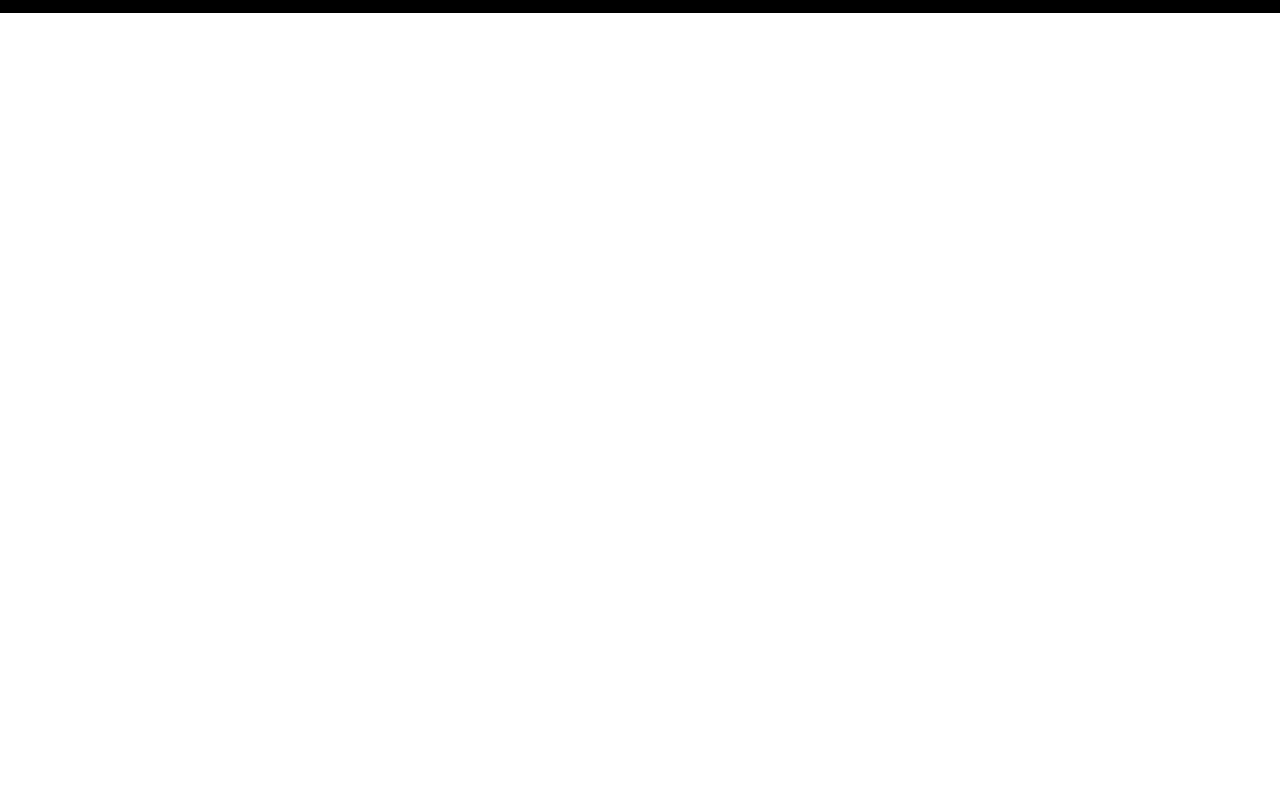
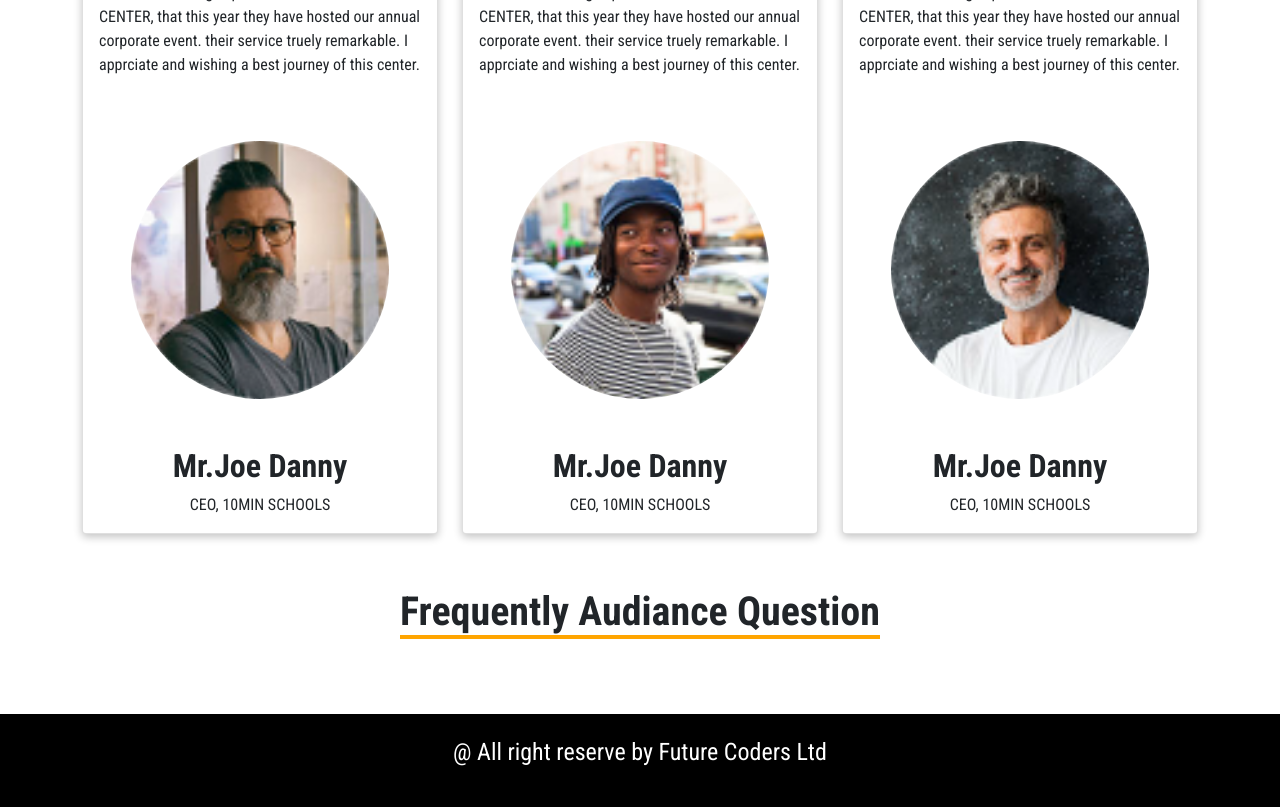
Before and after one commit to omarfarukesham/comventionCenter, a plain HTML site: page index.html in a window 1280 px wide. Shown: the part 1943-2750 px from the top of the page. Before the commit the page ends 1972 px from the top, so only its background shows below. Drawn offline with nearby package versions, Linux system fonts and the light colour scheme.

Commit message:
happy client section done

```diff
--- a/css/style.css
+++ b/css/style.css
@@ -30,3 +30,10 @@ body{
 .btnPakage{
     border-radius: 10%;
 }
+
+.feedBackCard{
+    box-shadow: rgba(0, 0, 0, 0.24) 0px 3px 8px;
+}
+.feedBackCard:hover{
+    box-shadow: rgba(0, 0, 0, 0.02) 0px 1px 3px 0px, rgba(27, 31, 35, 0.15) 0px 0px 0px 1px;
+}
--- a/index.html
+++ b/index.html
@@ -44,7 +44,7 @@
                     </ul>
                   </div>
                 </div>
-              </nav>
+            </nav>
         </div>
 
         <div class="container-fluid">
@@ -113,10 +113,10 @@
           <h class="fs-1 fw-bold text-center my-5 Headtext">Sweet Momory</h>
         </div>
           <div class="row">
-            <div class="col-lg-6">
+            <div class="col-lg-6 col-md-12">
               <img src="images/wedding.png" alt="">
             </div>
-            <div class="col-lg-6">
+            <div class="col-lg-6 col-md-12">
               <div class="memoryContent p-3 d-flex flex-column justify-content-center align-items-center h-100">
                 <h1 class="fs-1 fw-blod">We care, your event Memory</h1>
                 <p>Any event not only a signle day function its a complete memory for each movment due to that our
@@ -150,7 +150,7 @@
                     <p><i class="far fa-check-circle text-info"></i> Flexible time</p>
                     <p><i class="far fa-check-circle text-info"></i> Meeting Room</p>
                     <p><i class="far fa-check-circle text-info"></i> Wifi connection</p>
-                    <button class="btn bg-warning px-5 rounded-pill">Choose Now</button>
+                    <button class="btn bg-warning px-5 rounded-pill">Choose Plan</button>
                   </div>
                 </div>
                 <div class="col-md-6 col-lg-3 pakageSection ">
@@ -164,7 +164,7 @@
                     <p><i class="far fa-check-circle text-info"></i> Food serving Boys</p>
                     <p><i class="far fa-check-circle text-info"></i> 12 hours daytime</p>
                     <p><i class="far fa-check-circle text-info"></i> 24/7 Wifi, Electricity</p>
-                    <button class="btn bg-warning px-5 rounded-pill">Choose Now</button>
+                    <button class="btn bg-warning px-5 rounded-pill">Choose plan</button>
                   </div>
                 </div>
                 <div class="col-md-6 col-lg-3 pakageSection ">
@@ -179,7 +179,7 @@
                     <p><i class="far fa-check-circle text-info"></i> Conference room</p>
                     <p><i class="far fa-check-circle text-info"></i> 24/7 Wifi, Electricity</p>
 
-                    <button class="btn bg-warning px-5 rounded-pill">Choose Now</button>
+                    <button class="btn bg-warning px-5 rounded-pill">Choose plan</button>
                   </div>
                 </div>
 
@@ -198,7 +198,7 @@
                       <div class="hotBtnChild ">
                         <button type="button" class="btn btn-danger">Hot</button>
                       </div>
-                      <button class="btn bg-warning px-5 mb-3 rounded-pill">Choose Now</button>
+                      <button class="btn bg-warning px-5 mb-3 rounded-pill">Choose plan</button>
                     </div>
                   </div>
 
@@ -209,6 +209,81 @@
         </div>
     </section>
   <!-- offering pakage sections end here  -->
+
+  <!-- happy client feedback section start here -->
+    <section>
+      <div class="container my-5">
+        <div class="my-5 text-center">
+          <h class="fs-1 fw-bold text-center my-5 Headtext">Happy Client Feedback</h>
+        </div>
+        <div class="row">
+          <div class="col-lg-4 col-md-6 col-sm-12">
+            <div class="card feedBackCard">
+              <div class="card-body">
+                <p class="card-text">It was an amazing experience with RAOWA CENTER, that this year they have hosted our annual corporate event.
+                  their service truely remarkable. I apprciate and wishing a best journey of this center.
+                </p>
+              </div>
+              <img src="./images/person 1.png" class="card-img-top rounded-circle p-5" alt="...">
+              <div class=" text-center ">
+                <h3 class="fs-2 fw-bolder ">Mr.Joe Danny</h3>
+                <p>CEO, 10MIN SCHOOLS</p>
+              </div>
+            </div>
+
+          </div>
+          <div class="col-lg-4 col-md-6 col-sm-12">
+            <div class="card feedBackCard">
+              <div class="card-body">
+                <p class="card-text">It was an amazing experience with RAOWA CENTER, that this year they have hosted our annual corporate event.
+                  their service truely remarkable. I apprciate and wishing a best journey of this center.
+                </p>
+              </div>
+              <img src="./images/person 3.png" class="card-img-top rounded-circle p-5" alt="...">
+              <div class=" text-center ">
+                <h3 class="fs-2 fw-bolder ">Mr.Joe Danny</h3>
+                <p>CEO, 10MIN SCHOOLS</p>
+              </div>
+
+        </div>
+          </div>
+          <div class="col-lg-4 col-md-6 col-sm-12">
+            <div class="card feedBackCard">
+              <div class="card-body">
+                <p class="card-text">It was an amazing experience with RAOWA CENTER, that this year they have hosted our annual corporate event.
+                  their service truely remarkable. I apprciate and wishing a best journey of this center.
+                </p>
+              </div>
+              <img src="./images/person 2.png" class="card-img-top rounded-circle p-5" alt="...">
+              <div class=" text-center ">
+                <h3 class="fs-2 fw-bolder ">Mr.Joe Danny</h3>
+                <p>CEO, 10MIN SCHOOLS</p>
+              </div>
+
+        </div>
+          </div>
+        </div>
+    </section>
+  <!-- happy client feedback section end here -->
+
+  <!-- F&Q Section start here  -->
+  <section>
+    <div class="container">
+      <div class="my-5 text-center">
+        <h class="fs-1 fw-bold text-center my-5 Headtext">Frequently Audiance Question</h>
+      </div>
+
+      <div class="row">
+        <div class="col-lg-6">
+
+        </div>
+        <div class="col-lg-6">
+          <img src="" alt="">
+        </div>
+      </div>
+    </div>
+  </section>
+  <!-- F&Q Section end here  -->
 
     <section>
         <div class="container-fluid bg-black">
```
